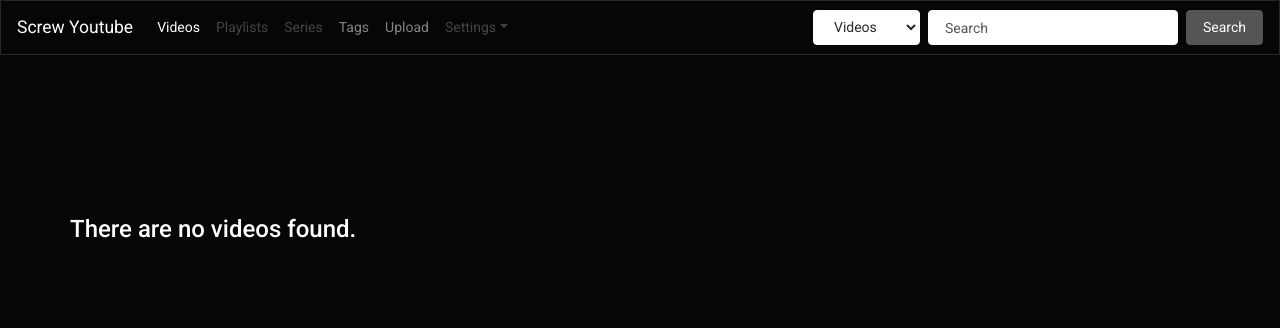
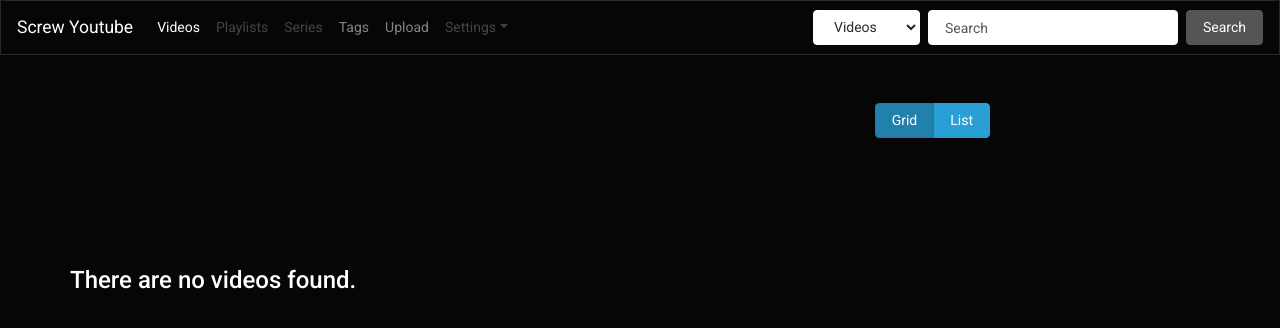
Before and after one commit to Lemmie88/ScrewYoutube, a Django app: page /videos/ in a window 1280 px wide. Shown: the top 328 px of the page. Run offline with Django 3.2, Linux system fonts and the light colour scheme; data that the repository does not hold is empty; parts of the project's set-up code (start-up, migrations or seed data) failed here and were passed over; some libraries are stand-ins or nearby versions.

Commit message:
Allow user to choose between grid and list view

```diff
--- a/static/css/base.css
+++ b/static/css/base.css
@@ -33,6 +33,10 @@ h4 {
     max-width: 960px;
 }
 
+.display-none {
+    display: none;
+}
+
 /* Form elements */
 .invalid-feedback {
     font-size: 100% !important;
@@ -45,6 +49,7 @@ h4 {
     right: 3rem;
     min-width: 300px;
     z-index: 1000;
+    display: none;
 }
 
 .toast {
--- /dev/null
+++ b/static/js/heading.js
@@ -0,0 +1,65 @@
+// Local storage key and value.
+const LAYOUT = 'layout'
+const GRID_VIEW = 'grid view'
+const LIST_VIEW = 'list view'
+
+$(document).ready(function () {
+    let layout = getLayout()
+
+    if (layout === GRID_VIEW) {
+        showGridView()
+    } else {
+        showListView()
+    }
+})
+
+/**
+ * This function checks the local storage for the layout view.
+ */
+function getLayout() {
+    let layout = localStorage.getItem(LAYOUT)
+    if (layout == null) {
+        setGridView()
+        return GRID_VIEW
+    }
+
+    return layout
+}
+
+/**
+ * This function saves the layout preference and shows the grid view.
+ */
+function setGridView() {
+    localStorage.setItem(LAYOUT, GRID_VIEW)
+    showGridView()
+}
+
+/**
+ * This function saves the layout preference and shows the list view.
+ */
+function setListView() {
+    localStorage.setItem(LAYOUT, LIST_VIEW)
+    showListView()
+}
+
+/**
+ * This function tweaks the active class and shows the grid view.
+ */
+function showGridView() {
+    $('#toggle-grid-view').addClass('active')
+    $('#toggle-list-view').removeClass('active')
+
+    $('#list-view').hide()
+    $('#grid-view').show()
+}
+
+/**
+ * This function tweaks the active class and shows the list view.
+ */
+function showListView() {
+    $('#toggle-list-view').addClass('active')
+    $('#toggle-grid-view').removeClass('active')
+
+    $('#grid-view').hide()
+    $('#list-view').show()
+}
--- a/static/js/helpers.js
+++ b/static/js/helpers.js
@@ -1,46 +1,19 @@
-/**
- * This function redirects the user to the index page.
- */
-function redirectToIndex() {
-    window.open('/',"_self")
-}
-
-/**
- * This function redirects user to the selected url.
- * @param url Url to redirect user to
- * @param newTab If true, the user will be redirected to a new tab
- */
-function redirectToUrl(url, newTab=false) {
-    if (newTab) {
-        window.open(url,"_blank")
-        return
-    }
-    window.open(url,"_self")
-}
-
-/**
- * This function redirects the user to the video page.
- * @param url Video URL
- */
-function redirectToVideo(url) {
-    window.open('/video/' + url + '/',"_self")
-}
-
-/**
- * This function redirects the user to the edit video page.
- * @param url Video URL
- */
-function redirectToEditVideo(url) {
-    window.open('/video/' + url + '/edit/',"_self")
-}
-
-
 /**
  * This function updates the navbar by checking the page against the href attribute and add the "active" class.
  * @param page Current page
  */
 function updateNavbar(page) {
     $('.nav-link[href="/' + page + '/"]').closest('.nav-item').addClass('active')
+}
+
+/**
+ * This function updates the heading.
+ * @param title
+ */
+function updateHeading(title=null) {
+    if (heading !== null) {
+        heading.text(title)
+    }
 }
 
 /**
@@ -56,12 +29,16 @@ function toast(title = 'Message', message = '', duration = 5000) {
 
     let toast = $('.toast')
 
-    // Set the height of the toast wrapper.
-    // $('.toast-wrapper').height(window.outerHeight - $('nav').outerHeight())
-
     // Set the title and message.
     toast.find('strong').text(title)
     toast.find('.toast-body').text(message)
+
+    // Show and hide toast container accordingly.
+    let toastContainer = $('.toast-container')
+    toastContainer.show()
+    toast.on('hidden.bs.toast', function () {
+        toastContainer.hide()
+    })
 
     toast.toast({delay: duration})
     toast.toast('show')
--- /dev/null
+++ b/static/js/redirect.js
@@ -0,0 +1,35 @@
+/**
+ * This function redirects the user to the index page.
+ */
+function redirectToIndex() {
+    window.open('/',"_self")
+}
+
+/**
+ * This function redirects user to the selected url.
+ * @param url Url to redirect user to
+ * @param newTab If true, the user will be redirected to a new tab
+ */
+function redirectToUrl(url, newTab=false) {
+    if (newTab) {
+        window.open(url,"_blank")
+        return
+    }
+    window.open(url,"_self")
+}
+
+/**
+ * This function redirects the user to the video page.
+ * @param url Video URL
+ */
+function redirectToVideo(url) {
+    window.open('/video/' + url + '/',"_self")
+}
+
+/**
+ * This function redirects the user to the edit video page.
+ * @param url Video URL
+ */
+function redirectToEditVideo(url) {
+    window.open('/video/' + url + '/edit/',"_self")
+}
--- a/static/js/thumbnail/thumbnail.js
+++ b/static/js/thumbnail/thumbnail.js
@@ -25,7 +25,7 @@ function regexThumbnail(src) {
  * This function changes the thumbnail between position 1 to 9.
  * @param overridePosition If this is not null, the thumbnail position is overrode.
  */
-function changeThumbnail(overridePosition=null) {
+function changeThumbnail(overridePosition = null) {
     let src = thumbnail.attr('src')
     let [url, position, extension] = regexThumbnail(src)
 
--- a/static/js/video/video-list.js
+++ b/static/js/video/video-list.js
@@ -1,9 +1,13 @@
 $(document).ready(function () {
+    let toggleListView = $('#toggle-list-view')
+
     resizeThumbnail()
     $(window).on('resize', resizeThumbnail)
+    toggleListView.on('click', resizeThumbnail)
 
     resizeCardBlock()
     $(window).on('resize', resizeCardBlock)
+    toggleListView.on('click', resizeCardBlock)
 })
 
 /**
--- a/templates/base.html
+++ b/templates/base.html
@@ -33,8 +33,11 @@
 </div>
 
 <script src="{% static 'js/form.js' %}"></script>
+<script src="{% static 'js/redirect.js' %}"></script>
 <script src="{% static 'js/constants.js' %}"></script>
 <script src="{% static 'js/helpers.js' %}"></script>
+<script src="{% static 'js/thumbnail/thumbnail.js' %}"></script>
+
 <script>
     let DEBUG = '{{ debug }}'
     toast('{{ toast_title }}', '{{ toast_message }}')
--- /dev/null
+++ b/templates/heading.html
@@ -0,0 +1,18 @@
+{% load static %}
+<div class="mx-auto max-width-700">
+    <div class="d-flex mb-3">
+        <h4 id="heading" class="m-0"></h4>
+        <div class="ml-auto align-self-center">
+            <div class="btn-group btn-group-toggle" data-toggle="buttons">
+                <label id="toggle-grid-view" class="btn btn-primary" onclick="setGridView()">
+                    <input type="radio" name="options" autocomplete="off"> Grid
+                </label>
+                <label id="toggle-list-view" class="btn btn-primary" onclick="setListView()">
+                    <input type="radio" name="options" autocomplete="off"> List
+                </label>
+            </div>
+        </div>
+    </div>
+</div>
+
+<script src="{% static 'js/heading.js' %}"></script>
--- a/templates/video/video-grid.html
+++ b/templates/video/video-grid.html
@@ -1,6 +1,6 @@
 {% load static %}
 
-<div class="row">
+<div id="grid-view" class="row">
     {% for video in videos %}
         <div class="col-sm-12 col-md-4 col-lg-3 p-1">
             <div class="video-grid card p-0 {% if video.is_ready %}pointer{% endif %}"
@@ -19,5 +19,4 @@
     {% endfor %}
 </div>
 
-<script src="{% static 'js/thumbnail/thumbnail.js' %}"></script>
 <script src="{% static 'js/video/video-grid.js' %}"></script>
--- a/templates/video/video-list.html
+++ b/templates/video/video-list.html
@@ -1,6 +1,6 @@
 {% load static %}
 
-<div class="mx-auto max-width-700">
+<div id="list-view" class="mx-auto max-width-700">
     {% for video in videos %}
         <div class="video-list card flex-row flex-wrap my-3 {% if video.is_ready %}pointer{% endif %}"
              {% if video.is_ready %}onclick="redirectToVideo('{{ video.url }}')" {% endif %} data-url="{{ video.url }}">
@@ -29,7 +29,17 @@
     {% empty %}
         <h5 class="no-videos text-center">There are no videos found.</h5>
     {% endfor %}
+
+    {# This allows the description to take up 4 lines instead of 2 lines. #}
+    {% if page != strings.Page.UPLOAD_STATUS %}
+        <!--suppress CssUnknownProperty -->
+        <style>
+            .video-list > .card-block > .card-text {
+                max-height: 85px;
+                -webkit-line-clamp: 4;
+            }
+        </style>
+    {% endif %}
 </div>
 
 <script src="{% static 'js/video/video-list.js' %}"></script>
-<script src="{% static 'js/thumbnail/thumbnail.js' %}"></script>
--- a/templates/video/videos.html
+++ b/templates/video/videos.html
@@ -2,5 +2,8 @@
 {% load static %}
 
 {% block body %}
- {% include 'video/video-grid.html' %}
+    {% include 'heading.html' %}
+
+    {% include 'video/video-grid.html' %}
+    {% include 'video/video-list.html' %}
 {% endblock %}
```
Also changed, not shown: templates/tag/tag.html (+7 -4 lines).
